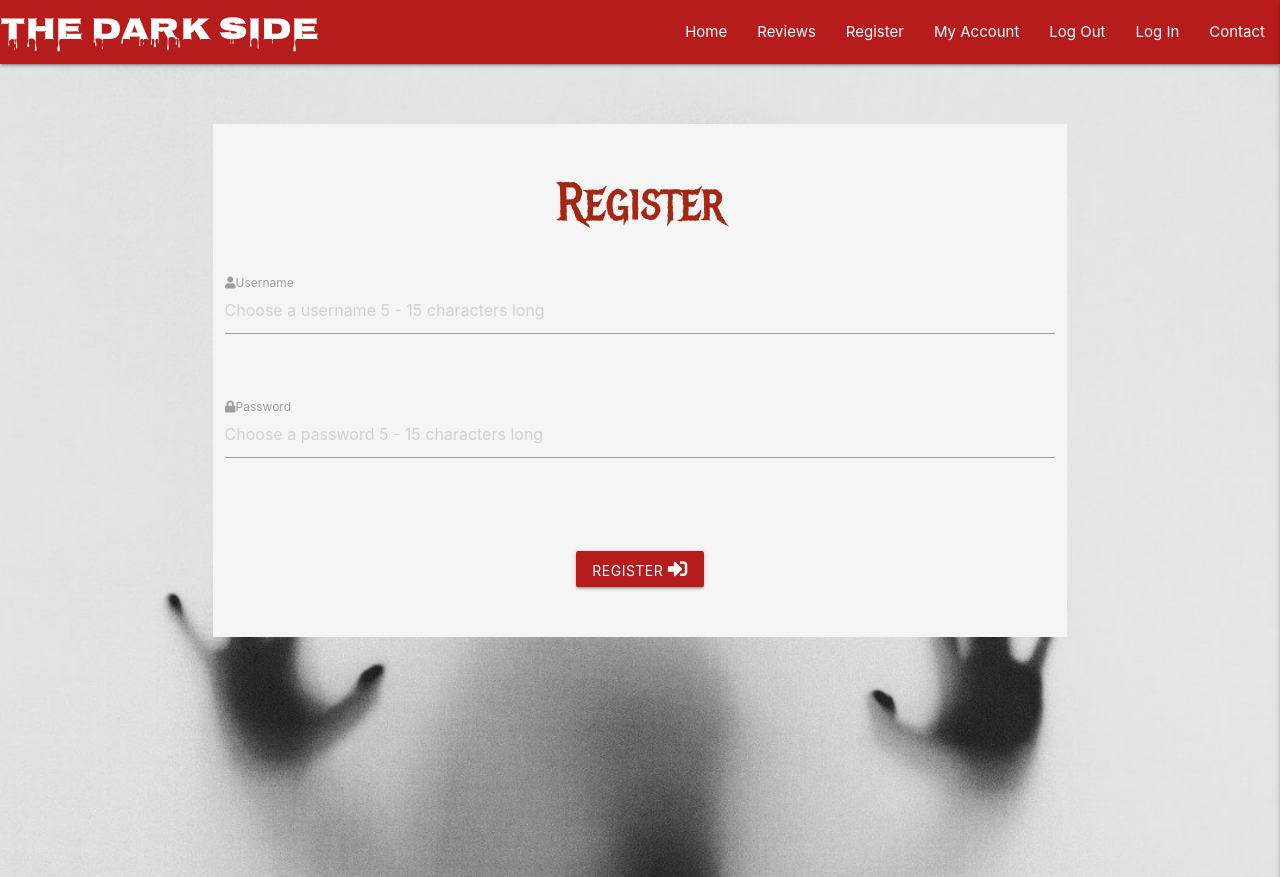
After one commit to mosull20/dark-side-ms3, a Flask app: page /register in a window 1280 px wide. The commit adds this page. Shown: the top 877 px of the page. Run offline with Flask 2, Linux system fonts and the light colour scheme; some libraries are stand-ins or nearby versions.

Commit message:
Add Register template

```diff
--- a/app.py
+++ b/app.py
@@ -3,6 +3,7 @@ from flask import (
     Flask, flash, render_template, redirect, request, session, url_for)
 from flask_pymongo import PyMongo
 from bson.objectid import ObjectId
+from werkzeug.security import generate_password_hash, check_password_hash
 if os.path.exists("env.py"):
     import env
 
@@ -23,6 +24,11 @@ def get_reviews():
     return render_template("reviews.html", reviews=reviews)
 
 
+@app.route("/register", methods=["GET", "POST"])
+def register():
+    return render_template("register.html")
+
+
 if __name__ == "__main__":
     app.run(host=os.environ.get("IP"),
             port=int(os.environ.get("PORT")),
--- a/static/css/style.css
+++ b/static/css/style.css
@@ -4,7 +4,12 @@
     font-family: 'Nosifer', cursive;
 }
 
-h4 {
+h1, h2, h4, p {
+    text-align: center;
+    margin-top: 50px;
+}
+
+h2, h4 {
     font-family: 'Metal Mania', cursive;
 }
 
@@ -13,3 +18,20 @@
     background-size: cover;
     color: #a52612;
 }
+
+.category-box {
+    height: 300px;
+    width: 50%;
+    border: 2px solid black;
+}
+form {
+    margin-top: 60px;
+}
+.form-row {
+    margin: 40px 20px 40px 20px;
+}
+
+.btn {
+    margin-top: 50px;
+    margin-bottom: 50px;
+}
--- a/templates/base.html
+++ b/templates/base.html
@@ -21,9 +21,9 @@
               <a href="#" class="brand-logo">The Dark Side</a>
               <a href="#" data-target="mobile-demo" class="sidenav-trigger right"><i class="fas fa-bars"></i></a>
               <ul class="right hide-on-med-and-down">
-                <li><a href="#">Home</a></li>
+                <li><a href="{{ url_for('get_reviews') }}">Home</a></li>
                 <li><a href="#">Reviews</a></li>
-                <li><a href="#">Register</a></li>
+                <li><a href="{{ url_for('register') }}">Register</a></li>
                 <li><a href="#">My Account</a></li>
                 <li><a href="#">Log Out</a></li>
                 <li><a href="#">Log In</a></li>
@@ -33,8 +33,8 @@
         </nav>
         <!-- collapsible side navbar -->
         <ul class="sidenav" id="mobile-demo">
-              <li><a href="#">Home</a></li>
-              <li><a href="#">Reviews</a></li>
+              <li><a href="{{ url_for('get_reviews') }}">Home</a></li>
+              <li><a href="{{ url_for('register') }}">Reviews</a></li>
               <li><a href="#">Register</a></li>
               <li><a href="#">My Account</a></li>
               <li><a href="#">Log Out</a></li>
--- /dev/null
+++ b/templates/register.html
@@ -0,0 +1,32 @@
+{% extends "base.html" %}
+{% block content %}
+
+
+<div class="row">
+    <form class="col s12 m8 offset-m2 grey lighten-4" method="POST" action="{{ url_for('register') }}">
+      <h2>Register</h2>
+      <!-- username input field -->
+      <div class="row form-row">
+        <div class="input-field col s12">
+          <input placeholder="Choose a username 5 - 15 characters long" id="first_name" type="text" class="validate">
+          <label for="first_name"><i class="fas fa-user"></i>Username</label>
+        </div>
+      </div>
+      <!-- password input field -->
+      <div class="row">
+        <div class="input-field col s12">
+          <input placeholder="Choose a password 5 - 15 characters long" id="password" type="password" class="validate">
+          <label for="password"><i class="fas fa-lock"></i>Password</label>
+        </div>
+      </div>
+    <!-- register button -->
+      <div class="center-align">
+        <button class="btn waves-effect waves-light red darken-4 center-align" type="submit" name="action">Register
+          <i class="fas fa-sign-in-alt"></i>
+        </button>
+      </div>
+    </form>
+  </div>
+
+
+{% endblock %}
```
Also changed, not shown: templates/reviews.html (+16 -0 lines), static/images/Book-image.jpg (added), static/images/film-image.jpg (added), static/images/tv-image.jpg (added).
